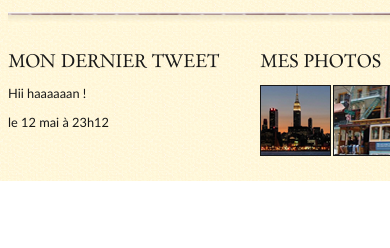
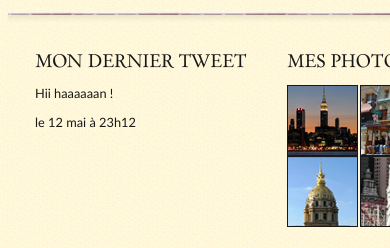
Before and after one commit to Theagorn/TP6_HTML, a plain HTML site: page index.html in a window 390 px wide. Shown: the part 747-995 px from the top of the page. Before the commit the page ends 928 px from the top, so only its background shows below. Drawn offline with Linux system fonts and the light colour scheme.

Commit message:
correction footer

```diff
--- a/m-style.css
+++ b/m-style.css
@@ -44,272 +44,16 @@
         grid-column: 1 /span 2;
         text-align: center;
     }
+
+    footer {
+        display: flex;
+        justify-content: center;
+    }
+
+    #mes_photos p {
+        width: 50%;
+        height: 50%;
+        display: flex;
+        flex-wrap: wrap;
+    }
 }
-
-/* Eléments principaux de la page */
-
-/* body
-{
-    background: url('images/fond_jaune.png');
-    font-family: 'Trebuchet MS', Arial, sans-serif;
-    color: #181818;
-    background-color: #760001;
-}
-
-#bloc_page
-{
-    width: 900px;
-    margin: auto;
-}
-
-section h1, footer h1, nav a
-{
-    font-family: Dayrom, serif;
-    font-weight: normal;
-    text-transform: uppercase;
-} */
-
-/* Header */
-
-/* header
-{
-    background: url('images/separateur.png') repeat-x bottom;
-    display: flex;
-    justify-content: space-between;
-    align-items: flex-end;
-}
-
-#titre_principal
-{
-    display: flex;
-    flex-direction: column;
-}
-
-#logo
-{
-    display: flex;
-    flex-direction: row;
-    align-items: baseline;
-}
-
-#logo img
-{
-    width: 59px;
-    height: 60px;
-}
-
-header h1
-{
-    font-family: 'BallparkWeiner', serif;
-    font-size: 2.5em;
-    font-weight: normal;
-    margin: 0 0 0 10px;
-}
-
-header h2
-{
-    font-family: Dayrom, serif;
-    font-size: 1.1em;
-    margin-top: 0px;
-    font-weight: normal;
-} */
-
-/* Navigation */
-
-/* nav ul
-{
-    list-style-type: none;
-    display: flex;
-}
-
-nav li
-{
-    margin-right: 15px;
-}
-
-nav a
-{
-    font-size: 1.3em;
-    color: #181818;
-    padding-bottom: 3px;
-    text-decoration: none;
-}
-
-nav a:hover
-{
-    color: #760001;
-    border-bottom: 3px solid #760001;
-} */
-
-/* Bannière */
-
-/* #banniere_image
-{
-    margin-top: 15px;
-    height: 200px;
-    border-radius: 5px;
-    background: url('images/sanfrancisco.jpg') no-repeat;
-    position: relative;
-    box-shadow: 0px 4px 4px #1c1a19;
-    margin-bottom: 25px;
-}
-
-#banniere_description
-{
-    position: absolute;
-    bottom: 0;
-    border-radius: 0px 0px 5px 5px;
-    width: 99.5%;
-    height: 33px;
-    padding-top: 15px;
-    padding-left: 4px;
-    background-color: rgba(24,24,24,0.8);
-    color: white;
-    font-size: 0.8em;
-
-}
-
-.bouton_rouge
-{
-    height: 25px;
-    position: absolute;
-    right: 5px;
-    bottom: 5px;
-    background: url('images/fond_degraderouge.png') repeat-x;
-    border: 1px solid #760001;
-    border-radius: 5px;
-    font-size: 1.2em;
-    text-align: center;
-    padding: 3px 8px 0px 8px;
-    color: white;
-    text-decoration: none;
-}
-
-.bouton_rouge img
-{
-    border: 0;
-} */
-
-/* Corps */
-
-/* section
-{
-    display: flex;
-    margin-bottom: 20px;
-}
-
-article, aside
-{
-    text-align: justify;
-}
-
-article
-{
-    margin-right: 20px;
-    flex: 3;
-}
-
-.ico_categorie
-{
-    vertical-align: middle;
-    margin-right: 8px;
-}
-
-article p
-{
-    font-size: 0.8em;
-}
-
-aside
-{
-    flex: 1.2;
-    position: relative;
-    background-color: #706b64;
-    box-shadow: 0px 2px 5px #1c1a19;
-    border-radius: 5px;
-    padding: 10px;
-    color: white;
-    font-size: 0.9em;
-}
-
-#fleche_bulle
-{
-    position: absolute;
-    top: 100px;
-    left: -12px;
-}
-
-#photo_zozor
-{
-    text-align: center;
-}
-
-#photo_zozor img
-{
-    border: 1px solid #181818;
-}
-
-aside img
-{
-    margin-right: 5px;
-} */
-
-/* Footer */
-
-/* footer
-{
-    display: flex;
-    background:  url('images/ico_top.png') no-repeat top center, url('images/separateur.png') repeat-x top, url('images/ombre.png') repeat-x top;
-    padding-top: 25px;
-}
-
-footer p, footer ul
-{
-    font-size: 0.8em;
-}
-
-footer h1
-{
-    font-size: 1.1em;
-}
-
-
-#tweet
-{
-    width: 28%;
-}
-
-#mes_photos
-{
-    width: 35%;
-}
-
-#mes_amis
-{
-    width: 31%;
-}
-
-#mes_photos img
-{
-    border: 1px solid #181818;
-    margin-right: 2px;
-}
-
-#listes_amis
-{
-    display: flex;
-    justify-content: space-between;
-    margin-top: 0;
-}
-
-#mes_amis ul
-{
-    list-style-image: url('images/ico_liensexterne.png');
-    padding-left: 2px;
-}
-
-#mes_amis a
-{
-    text-decoration: none;
-    color: #760001;
-} */
```
